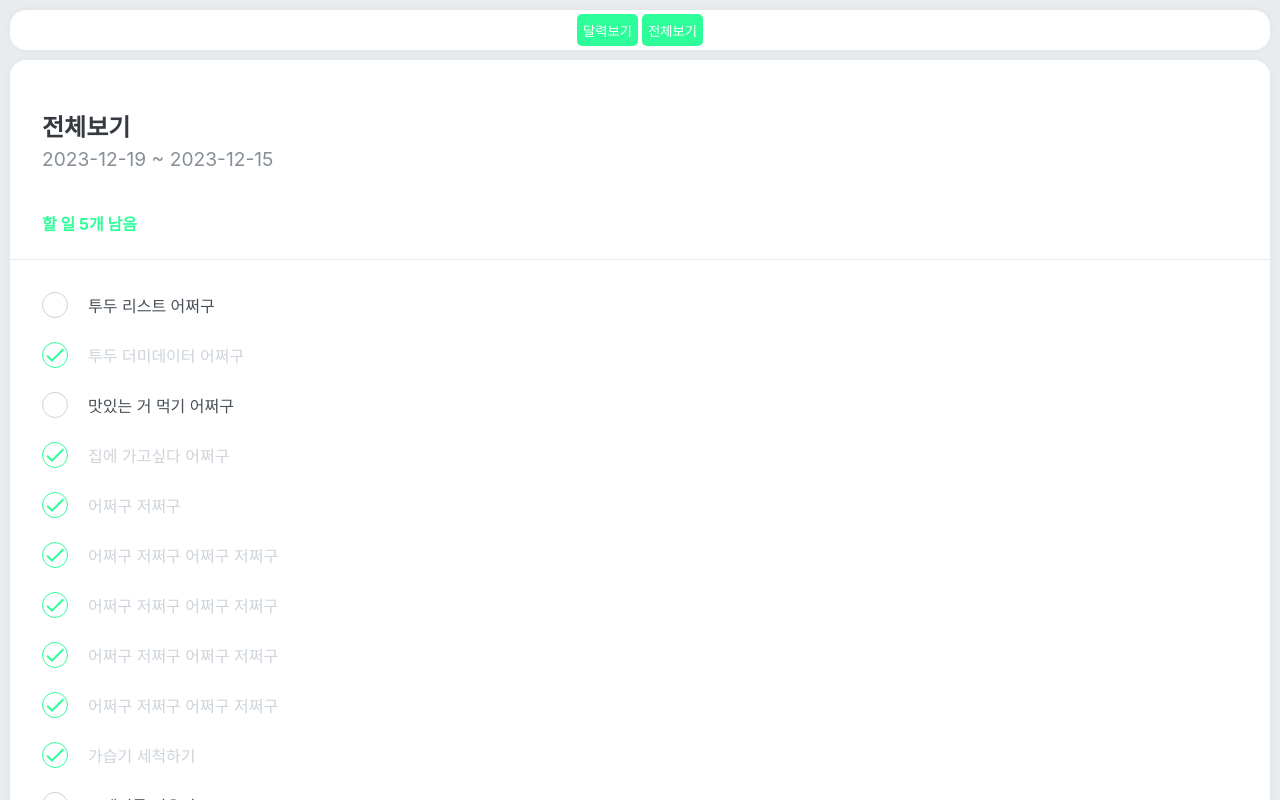
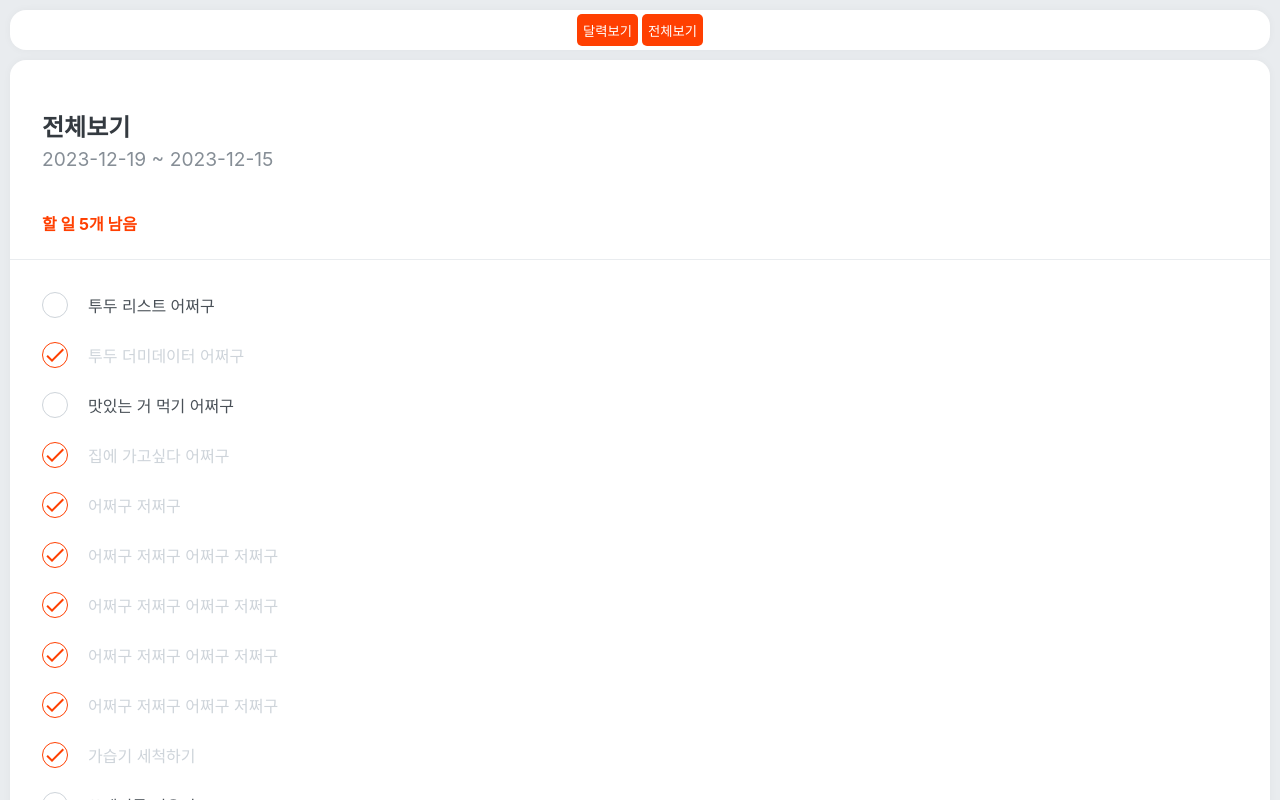
Before and after one commit to onpul/mashup-todolist, a React (Create React App) app: page / in a window 1280 px wide. Both pictures are taken after a click on the button "전체보기". Shown: the top 800 px of the page. Built offline with nearby package versions, Linux system fonts and the light colour scheme.

Commit message:
[개인] 색상 변경

```diff
--- a/src/components/Calendar.css
+++ b/src/components/Calendar.css
@@ -30,7 +30,7 @@ abbr {
 
 .highlight {
     .todo {
-        color: #2efe9a;
+        color: #ff3f01;
     }
 }
 
@@ -56,7 +56,9 @@ abbr {
     -webkit-box-sizing: border-box;
     box-sizing: border-box;
 }
-
+button {
+    color: black;
+}
 .react-calendar button {
     .weekday {
         color: black;
@@ -161,7 +163,7 @@ abbr {
 
 .react-calendar__tile--now {
     border-radius: 12px;
-    background: #2efe9a !important;
+    background: #ff3f01 !important;
     color: white !important;
 }
 .today {
--- a/src/components/HeaderTemplate.js
+++ b/src/components/HeaderTemplate.js
@@ -27,7 +27,7 @@ const StyledButton = styled.button`
     border-radius: 5px;
     height: 80%;
     width: auto;
-    background: #2efe9a;
+    background: #ff3f01;
     margin: 2px;
     cursor: pointer;
 `;
--- a/src/components/TodoCreate.js
+++ b/src/components/TodoCreate.js
@@ -15,7 +15,7 @@ const CircleButton = styled.button`
     border-radius: 50%;
     height: 35px;
     width: 35px;
-    background: #2efe9a;
+    background: #ff3f01;
     cursor: pointer;
     z-index: 999;
     position: absolute;
--- a/src/components/TodoHead.js
+++ b/src/components/TodoHead.js
@@ -21,7 +21,7 @@ const TodoHeadBlock = styled.div`
         font-size: 1.2em;
     }
     .tasks-left {
-        color: #2efe9a;
+        color: #ff3f01;
         font-size: 1em;
         margin-top: 40px;
         font-weight: bold;
--- a/src/components/TodoItem.js
+++ b/src/components/TodoItem.js
@@ -43,8 +43,8 @@ const CheckCircle = styled.div`
     ${(props) =>
         props.$done &&
         css`
-            border: 1px solid #2efe9a;
-            color: #2efe9a;
+            border: 1px solid #ff3f01;
+            color: #ff3f01;
         `}
 `;
 
```
